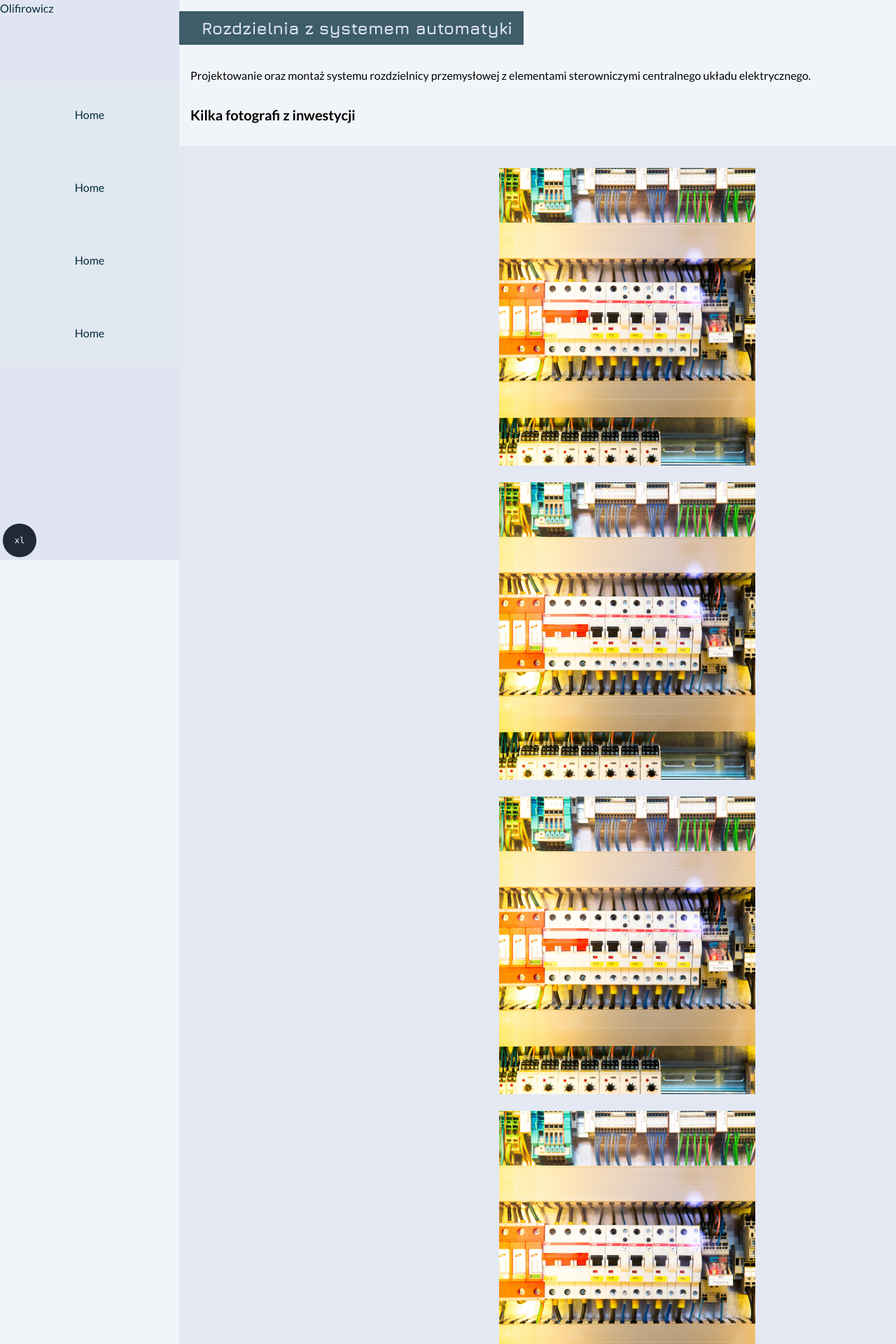
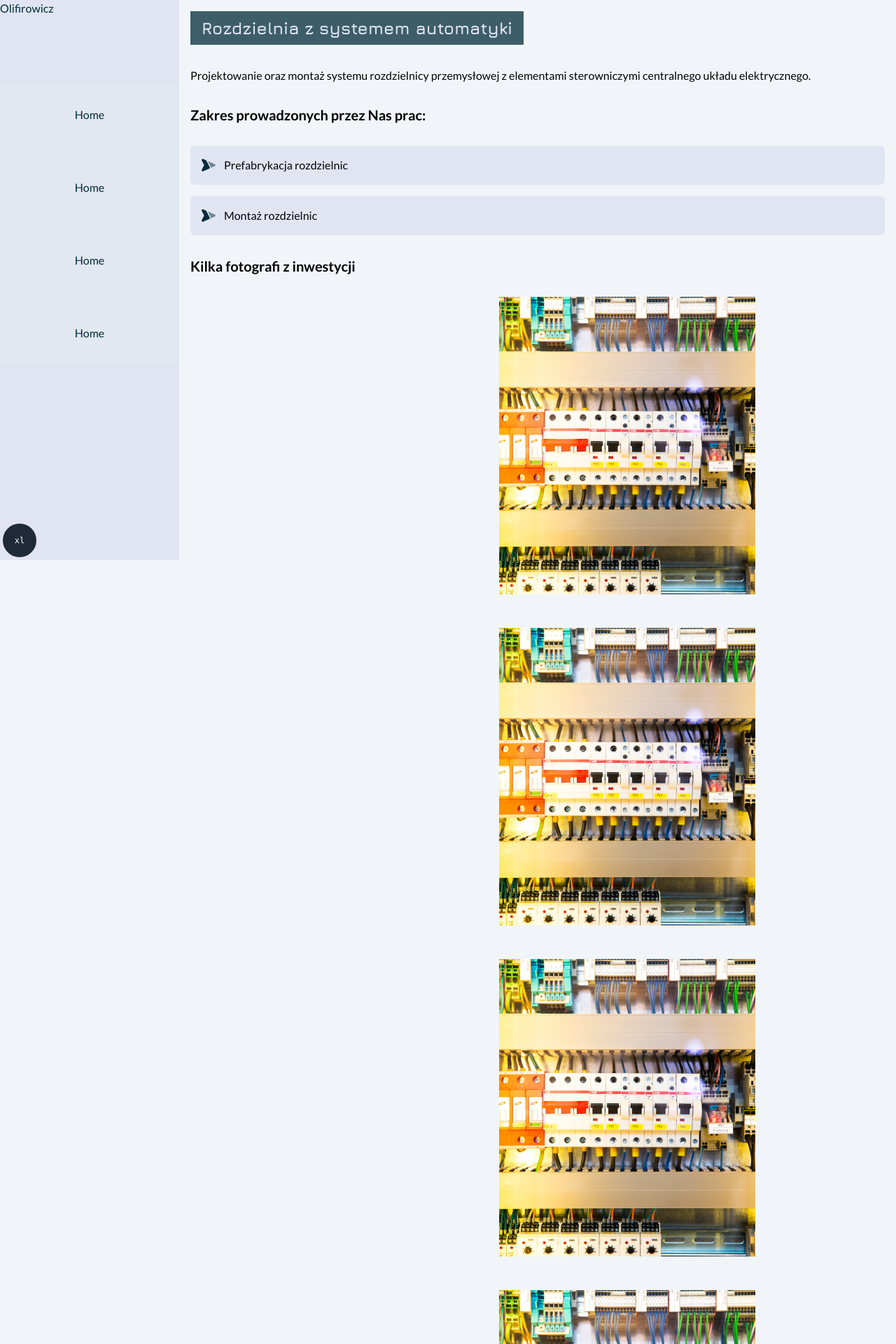
Before and after one commit to rafal19987/Olmat-Landing-Page-Electrician-Nextjs-Tailwind-TypeScript, a Next.js app: page /realizacje/rozdzielnia-z-systemem-automatyki in a window 1280 px wide. Shown: the top 1920 px of the page at 70% size. Built offline with nearby package versions, Linux system fonts and the light colour scheme.

Commit message:
feat: create realization page

```diff
--- a/src/app/(pages)/realizacje/[slug]/page.tsx
+++ b/src/app/(pages)/realizacje/[slug]/page.tsx
@@ -1,6 +1,9 @@
+import Image from 'next/image';
 import { SectionHeadline } from '@/components/shared-atoms/SectionHeadline';
+import { SectionWrapper } from '@/components/shared-atoms/SectionWrapper';
+import * as Typography from '@/components/Typography';
 import { websiteConfig } from '@/websiteConfig';
-import Image from 'next/image';
+import rightArrowIcon from '@/assets/svg/right-arrow.svg';
 
 export default function RealizacjaItem({
   params: { slug },
@@ -14,29 +17,50 @@ export default function RealizacjaItem({
   if (!realization) return <span>Realizacja nie odnaleziona</span>;
 
   return (
-    <section className="p-4">
+    <SectionWrapper>
+      <SectionHeadline
+        className="after:left-0 after:w-full text-center"
+        headline={realization.headline}
+      />
+      <div className="space-y-1">
+        <Typography.Paragraph>{realization.text}</Typography.Paragraph>
+      </div>
       <div className="space-y-8">
-        <SectionHeadline headline={realization.headline} />
-        <div className="space-y-1">
-          <h1>{realization.text}</h1>
+        <Typography.H3>Zakres prowadzonych przez Nas prac:</Typography.H3>
+        <ul className="space-y-4">
+          {realization.workScope?.map((work, _) => (
+            <li
+              className="flex gap-3 items-center p-4 bg-secondary rounded-md"
+              key={_}
+            >
+              <Image src={rightArrowIcon} width={20} alt="" aria-hidden />
+              <Typography.Paragraph>{work}</Typography.Paragraph>
+            </li>
+          ))}
+        </ul>
       </div>
       <div className="space-y-8">
         <h2 className="text-xl font-bold leading-6">
           Kilka fotografi z inwestycji
         </h2>
-          <ul className="grid grid-cols-1 gap-6 -ml-4 w-screen">
-            <li className="flex flex-col gap-6 items-center px-4 py-8 min-h-32 h-full bg-secondary bg-opacity-75 rounded-md">
-              <Image src={realization.photo} alt={realization.headline} />
-              <Image src={realization.photo} alt={realization.headline} />
-
-              <Image src={realization.photo} alt={realization.headline} />
-              <Image src={realization.photo} alt={realization.headline} />
-              <Image src={realization.photo} alt={realization.headline} />
-              <Image src={realization.photo} alt={realization.headline} />
+        <ul className="grid grid-cols-1 gap-12 -ml-4 w-screen">
+          <li className="flex flex-col gap-6 items-center px-4 min-h-32 h-full">
+            <Image src={realization.photo} alt="" aria-hidden />
+          </li>
+          <li className="flex flex-col gap-6 items-center px-4 min-h-32 h-full">
+            <Image src={realization.photo} alt="" aria-hidden />
+          </li>
+          <li className="flex flex-col gap-6 items-center px-4 min-h-32 h-full">
+            <Image src={realization.photo} alt="" aria-hidden />
+          </li>
+          <li className="flex flex-col gap-6 items-center px-4 min-h-32 h-full">
+            <Image src={realization.photo} alt="" aria-hidden />
+          </li>
+          <li className="flex flex-col gap-6 items-center px-4 min-h-32 h-full">
+            <Image src={realization.photo} alt="" aria-hidden />
           </li>
         </ul>
       </div>
-      </div>
-    </section>
+    </SectionWrapper>
   );
 }
--- a/src/app/page.tsx
+++ b/src/app/page.tsx
@@ -37,9 +37,11 @@ const LandingSection = () => {
             </div>
             <div className="mt-4 lg:mt-12">
               <button className="bg-primary p-4 rounded-md lg:w-[400px]">
+                <Link href="/realizacje">
                   <span className="font-lato font-bold text-sm text-secondary">
                     Sprawdź dotychczasowe realizacje
                   </span>
+                </Link>
               </button>
             </div>
           </div>
@@ -146,10 +148,12 @@ const RealizationsSection = () => {
         </Typography.H3>
 
         <ul className="grid grid-cols-1 gap-6 -ml-4 w-screen">
-          {websiteConfig.realizations.map((realization, _) => (
+          {websiteConfig.realizations.map(
+            (realization, idx) =>
+              idx <= 1 && (
                 <li
                   className="flex flex-col gap-6 items-center px-4 py-8 min-h-32 h-full bg-secondary bg-opacity-75 rounded-md"
-              key={_}
+                  key={idx}
                 >
                   <Typography.H4 className="text-center">
                     {realization.headline}
@@ -161,7 +165,11 @@ const RealizationsSection = () => {
                     alt={realization.headline}
                     aria-description={realization.headline}
                   />
-              <Typography.Paragraph>{realization.text}</Typography.Paragraph>
+                  <Typography.Paragraph>
+                    {realization.text.length > 120
+                      ? `${realization.text.slice(0, 120)} (...)`
+                      : realization.text}
+                  </Typography.Paragraph>
                   <button className="bg-primary px-4 py-3 rounded-md">
                     <Link
                       className="text-secondary"
@@ -171,7 +179,8 @@ const RealizationsSection = () => {
                     </Link>
                   </button>
                 </li>
-          ))}
+              )
+          )}
         </ul>
       </div>
     </SectionWrapper>
--- a/src/components/shared-atoms/SectionHeadline.tsx
+++ b/src/components/shared-atoms/SectionHeadline.tsx
@@ -1,8 +1,16 @@
-export const SectionHeadline: React.FC<{ headline: string }> = ({
-  headline,
-}) => {
+import { cn } from '@/lib/utils';
+
+export const SectionHeadline: React.FC<{
+  headline: string;
+  className?: string;
+}> = ({ headline, className }) => {
   return (
-    <h3 className='relative text-2xl font-jura font-bold w-fit text-secondary z-20 px-4 py-2 after:absolute after:-left-4 after:bottom-0 after:top-0 after:mt-auto after:mb-auto after:content-[""] after:w-[calc(100%+16px)] after:h-full after:-z-10 after:bg-primary after:bg-opacity-75'>
+    <h3
+      className={cn(
+        'relative text-2xl font-jura font-bold w-fit text-secondary z-20 px-4 py-2 after:absolute after:-left-4 after:bottom-0 after:top-0 after:mt-auto after:mb-auto after:content-[""] after:w-[calc(100%+16px)] after:h-full after:-z-10 after:bg-primary after:bg-opacity-75',
+        className
+      )}
+    >
       {headline}
     </h3>
   );
--- a/src/websiteConfig.ts
+++ b/src/websiteConfig.ts
@@ -46,9 +46,14 @@ export const websiteConfig = {
     {
       id: 1,
       headline: 'Sterownia przepompowni "Chiechanów"',
-      text: 'Inwestycja realizowana dla przepompowni “Ciechanów”. Zakres prac obejmował montaż oraz konfigurację głównego bloku sterownicznego.',
+      text: 'Inwestycja realizowana dla przepompowni “Ciechanów”. Zakres prac obejmował montaż oraz konfigurację głównego bloku sterownicznego. Inwestycja realizowana dla przepompowni “Ciechanów”. Zakres prac obejmował montaż oraz konfigurację głównego bloku sterownicznego. Inwestycja realizowana dla przepompowni “Ciechanów”. Zakres prac obejmował montaż oraz konfigurację głównego bloku sterownicznego.',
       photo: firstPhoto,
       link: 'sterownia-przepompowni-ciechanow',
+      workScope: [
+        'Analiza parametrów sieci',
+        'Pomiar sieci',
+        'Wykonanie sterowania',
+      ],
     },
     {
       id: 2,
@@ -56,6 +61,11 @@ export const websiteConfig = {
       text: 'Projekt inteligentnego domu skupiający się na instalacji elektrycznej oraz montażu systemów oświetleniowych.',
       photo: secondPhoto,
       link: 'system-smarthome-wola-chomejowa',
+      workScope: [
+        'Tworzenie projektu oświetlenia',
+        'Doradzwto techniczne',
+        'Wykonanie systemu SmartHome z wykorzystaniem systemu Fiber',
+      ],
     },
     {
       id: 3,
@@ -63,6 +73,7 @@ export const websiteConfig = {
       text: 'Projektowanie oraz montaż systemu rozdzielnicy przemysłowej z elementami sterowniczymi centralnego układu elektrycznego.',
       photo: thirdPhoto,
       link: 'rozdzielnia-z-systemem-automatyki',
+      workScope: ['Prefabrykacja rozdzielnic', 'Montaż rozdzielnic'],
     },
   ],
   advantagesOfCooperation: [
```
Lines whose indentation alone changed are shown as unchanged.
